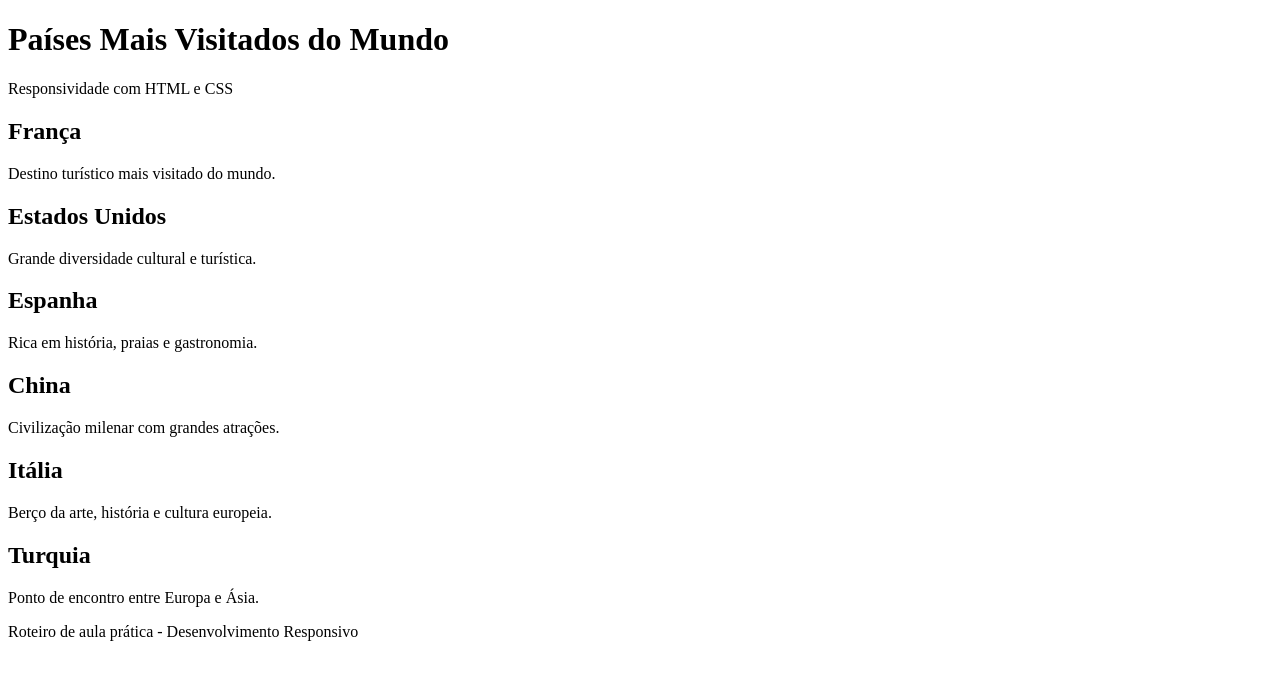
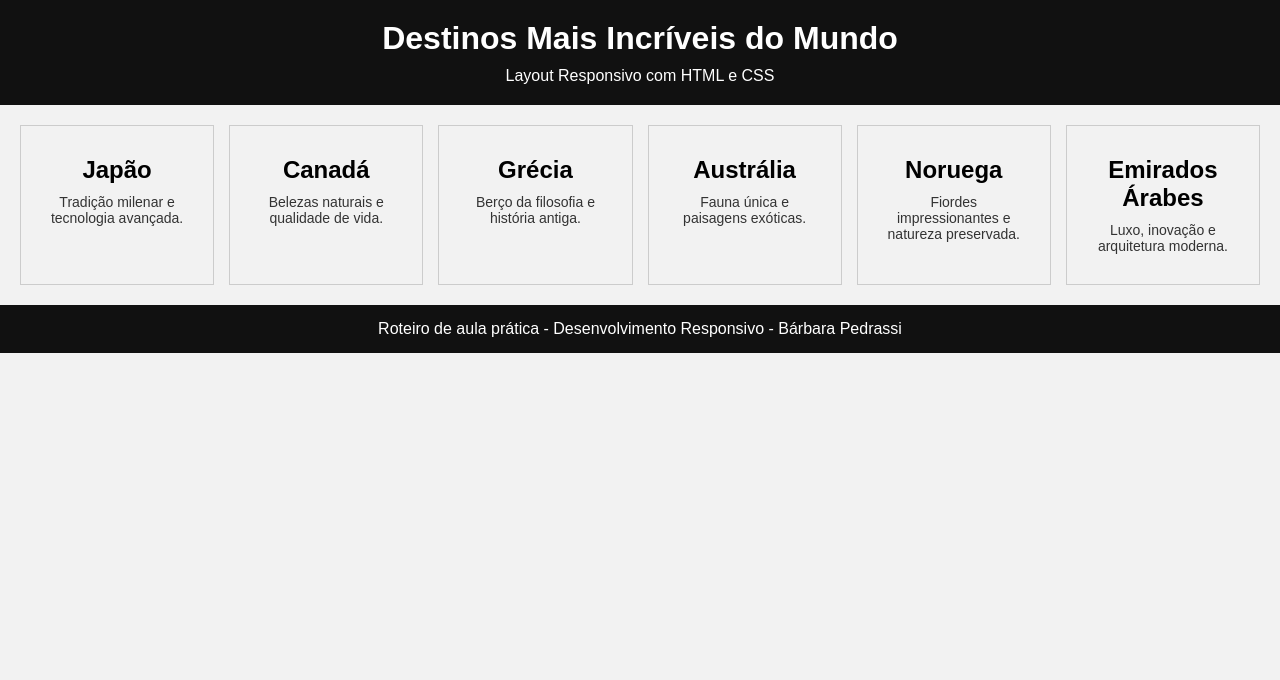
Before and after one commit to BPedrassi/Desenvolvimento-Responsivo, a plain HTML site: page index.html in a window 1280 px wide. Drawn offline with Linux system fonts and the light colour scheme.

Commit message:
Add files via upload

```diff
--- a/index.html
+++ b/index.html
@@ -9,46 +9,46 @@
 <body>
 
     <header>
-        <h1>Países Mais Visitados do Mundo</h1>
-        <p>Responsividade com HTML e CSS</p>
+        <h1>Destinos Mais Incríveis do Mundo</h1>
+        <p>Layout Responsivo com HTML e CSS</p>
     </header>
 
     <main class="container">
 
        <div class="card">
-            <h2>França</h2>
-            <p>Destino turístico mais visitado do mundo.</p>
+        <h2>Japão</h2>
+        <p>Tradição milenar e tecnologia avançada.</p>
     </div>
 
     <div class="card">
-            <h2>Estados Unidos</h2>
-            <p>Grande diversidade cultural e turística.</p>
+        <h2>Canadá</h2>
+        <p>Belezas naturais e qualidade de vida.</p>
     </div>
 
     <div class="card">
-            <h2>Espanha</h2>
-            <p>Rica em história, praias e gastronomia.</p>
+        <h2>Grécia</h2>
+        <p>Berço da filosofia e história antiga.</p>
     </div>
 
     <div class="card">
-            <h2>China</h2>
-            <p>Civilização milenar com grandes atrações.</p>
+        <h2>Austrália</h2>
+        <p>Fauna única e paisagens exóticas.</p>
     </div>
 
     <div class="card">
-            <h2>Itália</h2>
-            <p>Berço da arte, história e cultura europeia.</p>
+        <h2>Noruega</h2>
+        <p>Fiordes impressionantes e natureza preservada.</p>
     </div>
 
     <div class="card">
-            <h2>Turquia</h2>
-            <p>Ponto de encontro entre Europa e Ásia.</p>
+        <h2>Emirados Árabes</h2>
+        <p>Luxo, inovação e arquitetura moderna.</p>
     </div>
 
     </main>
 
     <footer>
-        <p>Roteiro de aula prática - Desenvolvimento Responsivo</p>
+        <p>Roteiro de aula prática - Desenvolvimento Responsivo - Bárbara Pedrassi</p>
     </footer>
 
 </body>
--- a/style.css
+++ b/style.css
@@ -1,2 +1,79 @@
-Não se esqueça de se inscrever no canal
-Deixe nos comentários qual curso e quais portfólis gostaria de ajuda.
+* {
+  margin: 0;
+  padding: 0;
+  box-sizing: border-box;
+}
+
+body {
+  font-family: Arial, sans-serif;
+  background-color: #f2f2f2;
+  color: #333;
+}
+
+header {
+  background-color: #111;
+  color: #fff;
+  text-align: center;
+  padding: 20px;
+}
+
+header h1 {
+  margin-bottom: 10px;
+}
+
+.container {
+  display: grid;
+  gap: 15px;
+  padding: 20px;
+}
+
+.card {
+  border: 1px solid #ccc;
+  padding: 30px 20px;
+  text-align: center;
+}
+
+.card h2 {
+  margin-bottom: 10px;
+  color: #000;
+}
+
+.card p {
+  font-size: 14px;
+}
+
+footer {
+  background-color: #111;
+  color: #fff;
+  text-align: center;
+  padding: 15px;
+}
+
+/* Desktop */
+@media (min-width: 1280px) {
+  .container {
+    grid-template-columns: repeat(6, 1fr);
+  }
+}
+
+/* Tablet */
+@media (min-width: 768px) and (max-width: 1279px) {
+  .container {
+    grid-template-columns: repeat(3, 1fr);
+  }
+}
+
+/* Celular grande */
+@media (min-width: 480px) and (max-width: 767px) {
+  .container {
+    grid-template-columns: repeat(2, 1fr);
+  }
+}
+
+/* Celular pequeno */
+@media (max-width: 479px) {
+  .container {
+    grid-template-columns: 1fr;
+    width: 100%;
+  }
+}
```
Lines whose indentation alone changed are shown as unchanged.
